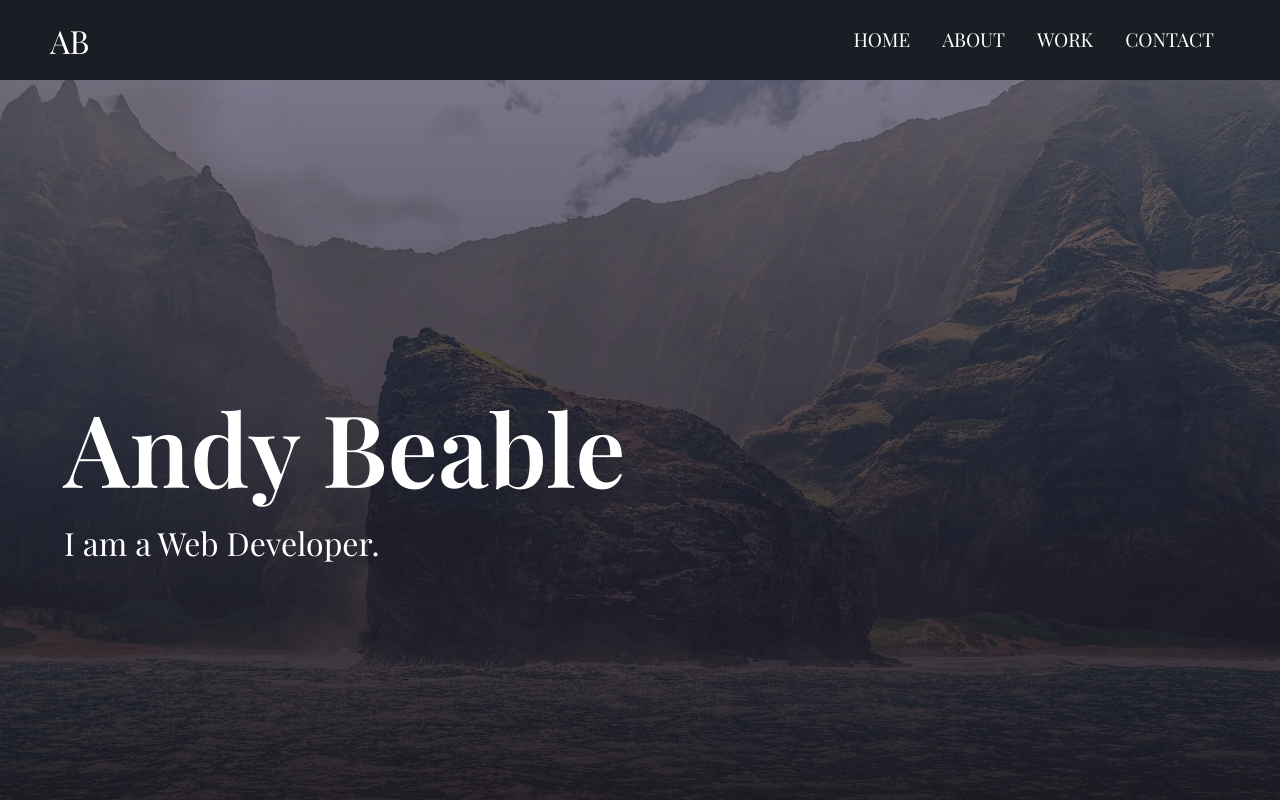
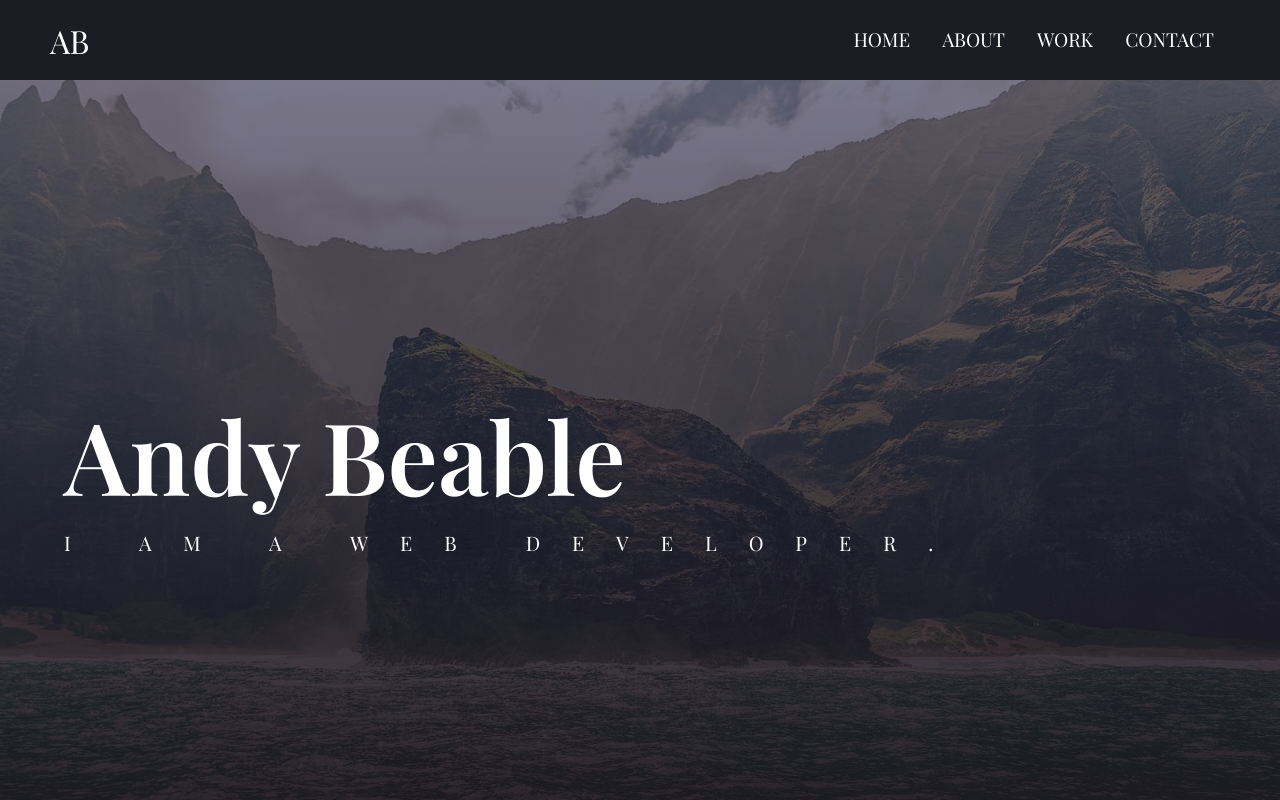
Before and after one commit to AndyBeable/portfolio, a React (Create React App) app: page / in a window 1280 px wide. Shown: the top 800 px of the page. Built offline with nearby package versions, Linux system fonts and the light colour scheme.

Commit message:
hero copy

```diff
--- a/src/components/hero/HeroSection.css
+++ b/src/components/hero/HeroSection.css
@@ -53,7 +53,9 @@ video {
   margin-top: 8px;
   margin-bottom: 1rem;
   color: var(--white);
-  font-size: 32px;
+  font-size: 20px;
+  letter-spacing: 2rem;
+  text-transform: uppercase;
 }
 
 .hero-btns .btn {
```
Also changed, not shown: 7 other files (tests, documents, lock files or other folders).
